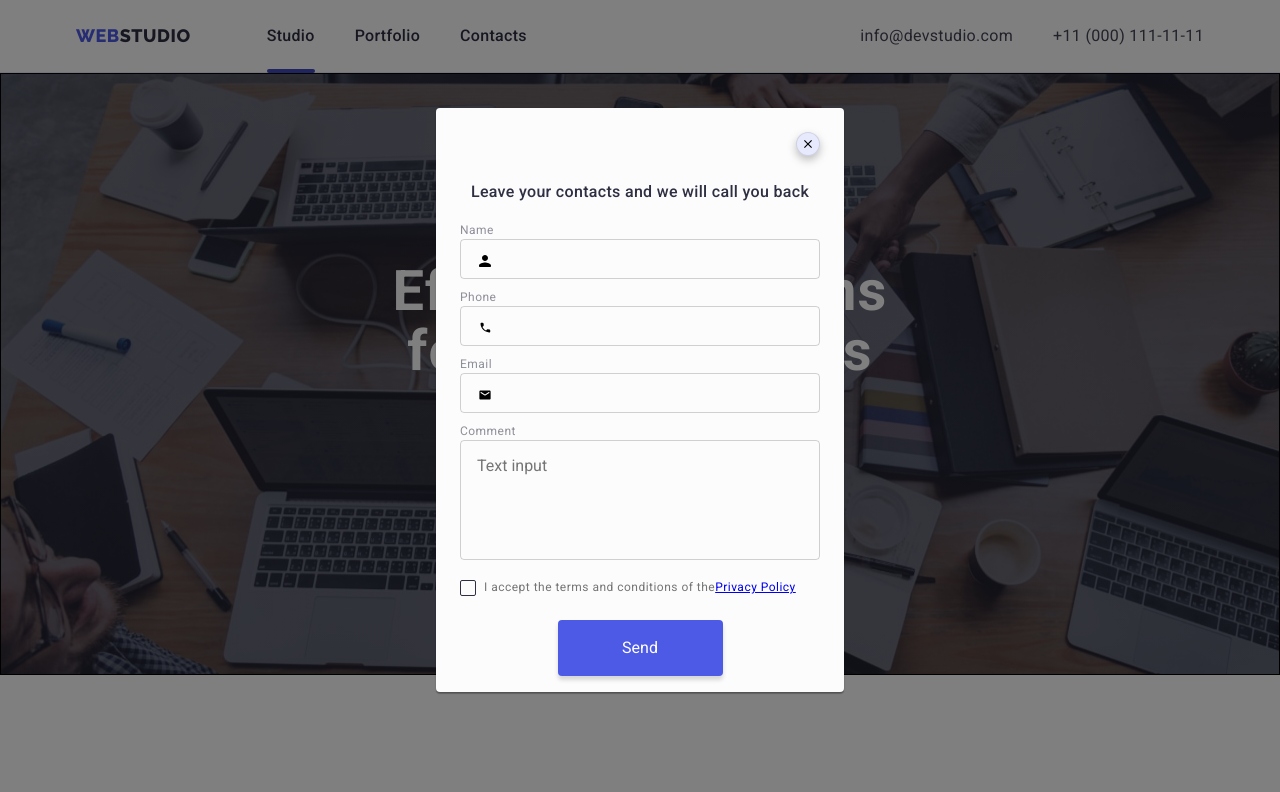
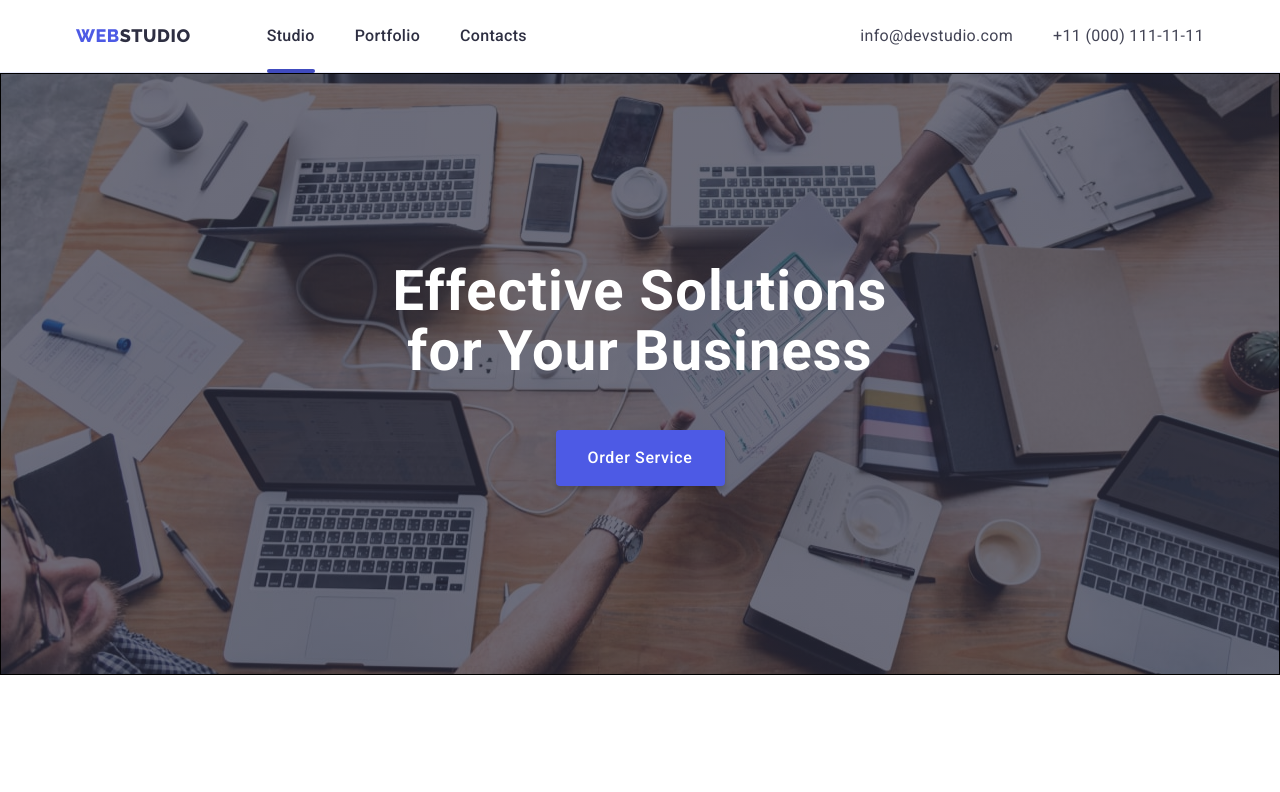
Before and after one commit to OlehFedorchuk/goit-markup-hw-06, a plain HTML site: page index.html in a window 1280 px wide. Shown: the top 792 px of the page. Drawn offline with nearby package versions, Linux system fonts and the light colour scheme.

Commit message:
update-hw-06

```diff
--- a/css/style.css
+++ b/css/style.css
@@ -421,6 +421,7 @@ body {
 
 .bg-color-footer {
     background-color: var(--main-page-color);
+    padding-top: 100px;
 }
 
 .logo-footer {
@@ -446,12 +447,11 @@ body {
 }
 
 .footer-logo-container {
-    padding-top: 100px;
     padding-bottom: 100px;
 }
 
 .soc-media-container {
-    padding-top: 100px;
+
     padding-bottom: 130px;
 }
 
@@ -489,10 +489,6 @@ body {
 }
 
 /* ---------------- */
-.subscribe-form {
-    margin-top: 100px;
-}
-
 .input-subscribe {
     display: block;
     margin-right: 24px;
@@ -800,7 +796,7 @@ img {
 .modal-icon {
     position: absolute;
     left: 16px;
-    top: 70%;
+    top: 65%;
     transform: translatey(-50%);
     transition: transform 250ms cubic-bezier(0.4, 0, 0.2, 1);
 
@@ -814,9 +810,6 @@ img {
 .modal-input:is(:hover, :focus)+.modal-icon {
     fill: #4D5AE5;
 }
-
-
-
 
 /* ------ */
 
--- a/index.html
+++ b/index.html
@@ -353,7 +353,7 @@
                 </ul>
 
             </div>
-            <div class="subscribe-form">
+            <div>
                 <p class="title-subscribe">Subscribe</p>
                 <div class="forma-subscribe">
                     <input class="input-subscribe" type="email" placeholder="Email">
@@ -368,8 +368,7 @@
         </div>
         <!-- ------------------------------------------- -->
     </footer>
-    <!-- is-hidden -->
-    <div class="backdrop " data-modal>
+    <div class="backdrop  is-hidden" data-modal>
         <div class="modal">
 
             <button type="button" class="modal-close" data-modal-close>
@@ -384,21 +383,21 @@
                 <div class="input-wrap">
                     <label class="label-title" for="user-name">Name</label>
                     <input class="modal-input" type="text" name="user-name" id="user-name">
-                    <svg class="modal-icon" width="18" height="18">
+                    <svg class="modal-icon" width="12" height="12">
                         <use href="./images/icons.svg#icon-person"></use>
                     </svg>
                 </div>
                 <div class="input-wrap">
                     <label class="label-title" for="user-tel">Phone</label>
                     <input class="modal-input" id="user-tel" type="number" name="user-tel">
-                    <svg class="modal-icon" width="18" height="18">
+                    <svg class="modal-icon" width="13" height="13">
                         <use href="./images/icons.svg#icon-phone"></use>
                     </svg>
                 </div>
                 <div class="input-wrap">
                     <label class="label-title" for="user-email">Email</label>
                     <input class="modal-input" id="user-email" type="email" name="user-email">
-                    <svg class="modal-icon" width="18" height="18">
+                    <svg class="modal-icon" width="15" height="12">
                         <use href="./images/icons.svg#icon-email"></use>
                     </svg>
                 </div>
@@ -412,8 +411,9 @@
 
                 <div class="modal-field modal-field-policy">
                     <input class="input-check" type="checkbox" id="policy" value="true">
-                    <label class="check-text" for="policy">I accept the terms and conditions of the <a href="#"> Privacy
-                            Policy</a>
+                    <label class="check-text" for="policy">
+                        <p>I accept the terms and conditions of the <a href="#"> Privacy
+                                Policy</a></p>
                     </label>
                 </div>
             </form>
```
